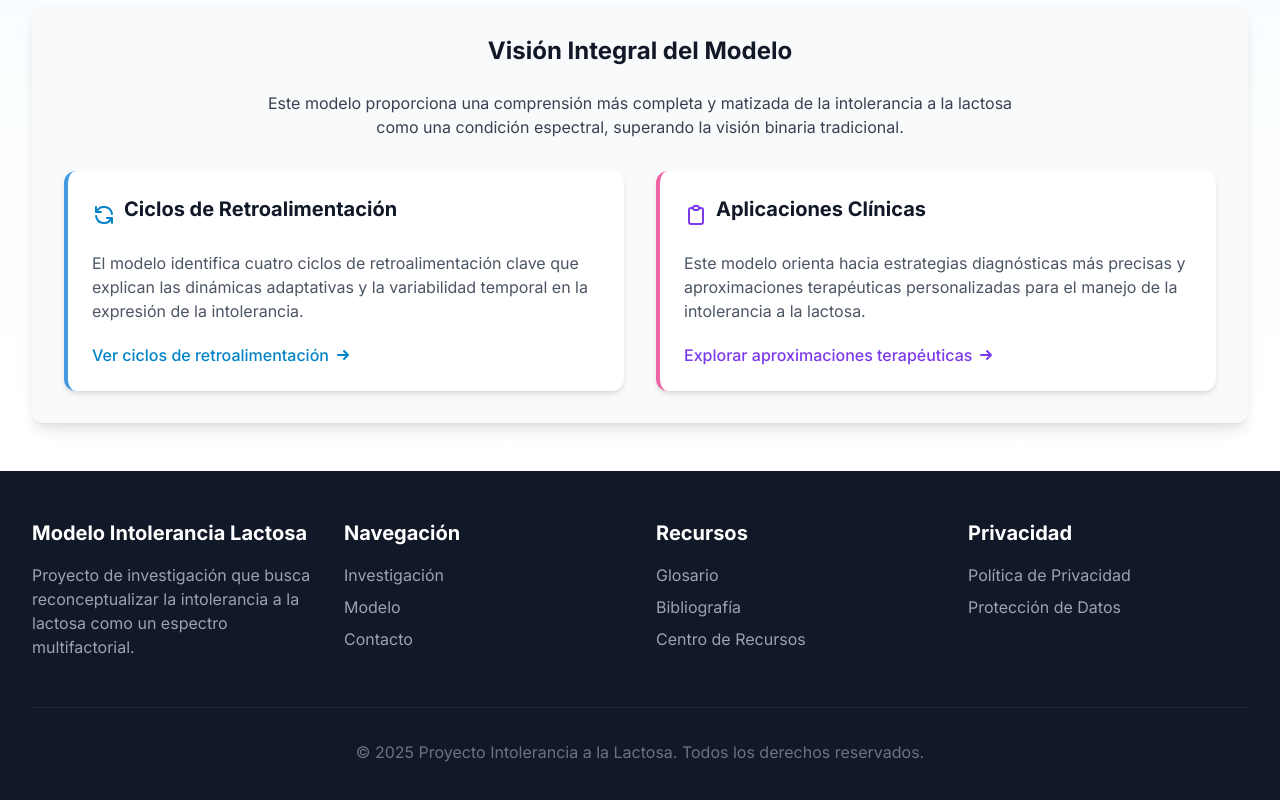
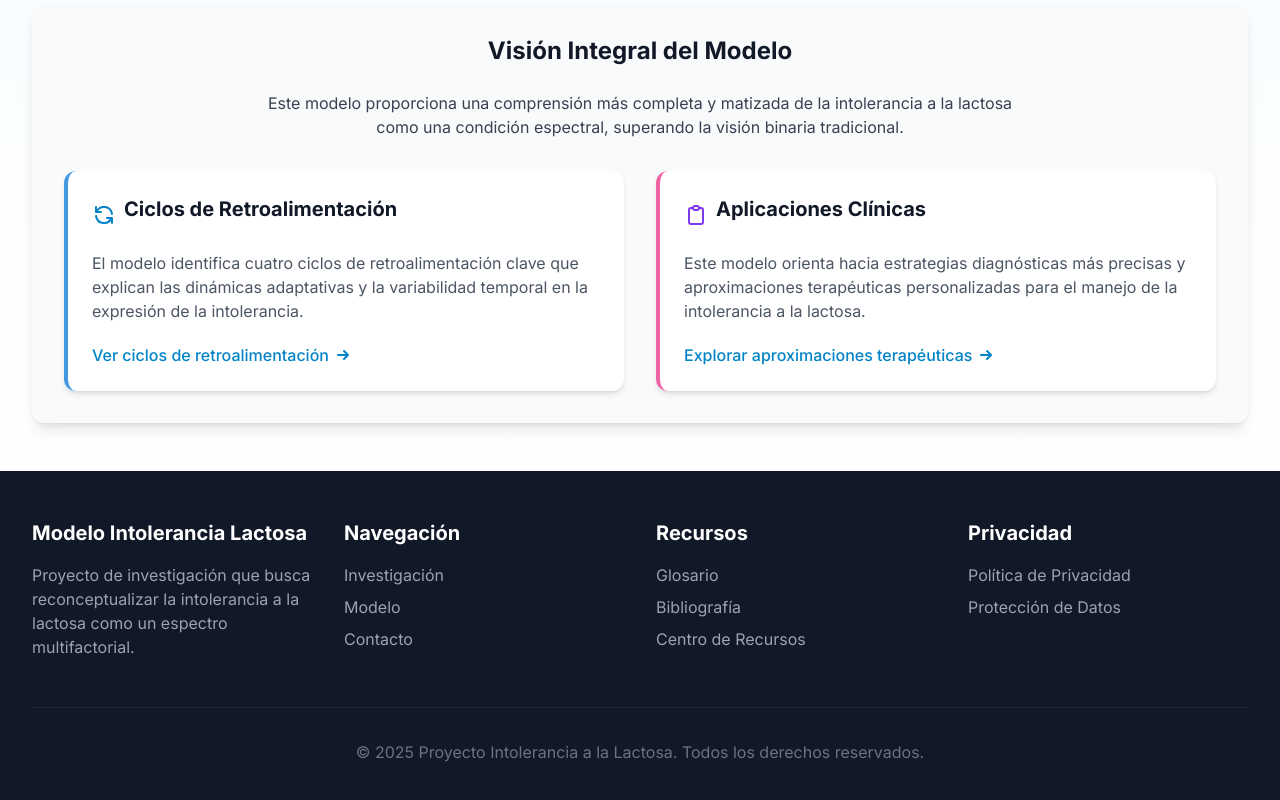
Before and after one commit to joellopezber/Lactose_Paper, a Next.js app: page /modelo in a window 1280 px wide. Shown: the part 1045-1845 px from the top of the page. Built offline with nearby package versions, Linux system fonts and the light colour scheme.

Commit message:
Corregir link a aproximaciones terapéuticas

```diff
--- a/src/pages/modelo/index.tsx
+++ b/src/pages/modelo/index.tsx
@@ -265,7 +265,7 @@ const ModeloPage = () => {
                 </p>
                 <Link
                   href="/aproximaciones-terapeuticas"
-                  className="flex items-center text-secondary-600 hover:text-secondary-800 transition-colors font-medium"
+                  className="flex items-center text-primary-600 hover:text-primary-800 transition-colors font-medium"
                 >
                   Explorar aproximaciones terapéuticas
                   <svg className="w-5 h-5 ml-1" fill="currentColor" viewBox="0 0 20 20">
```
